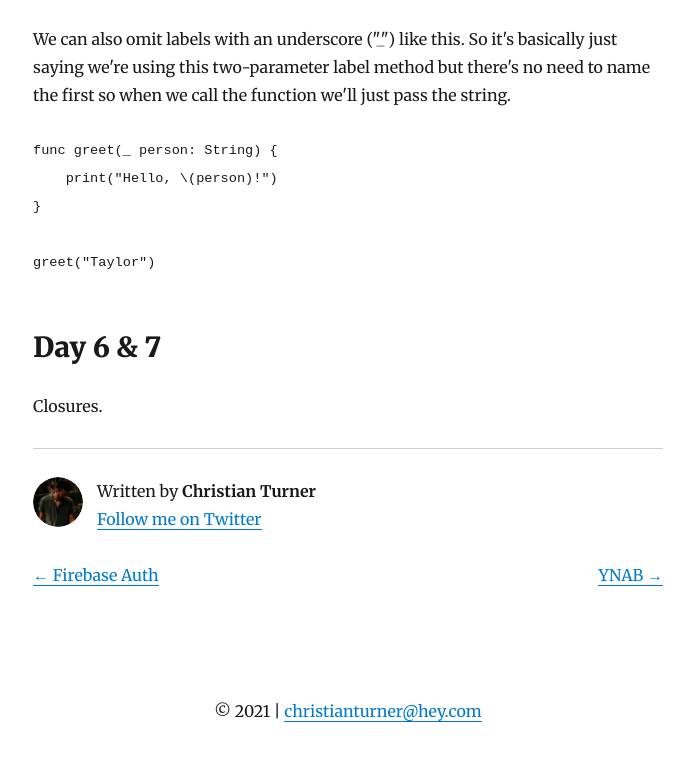
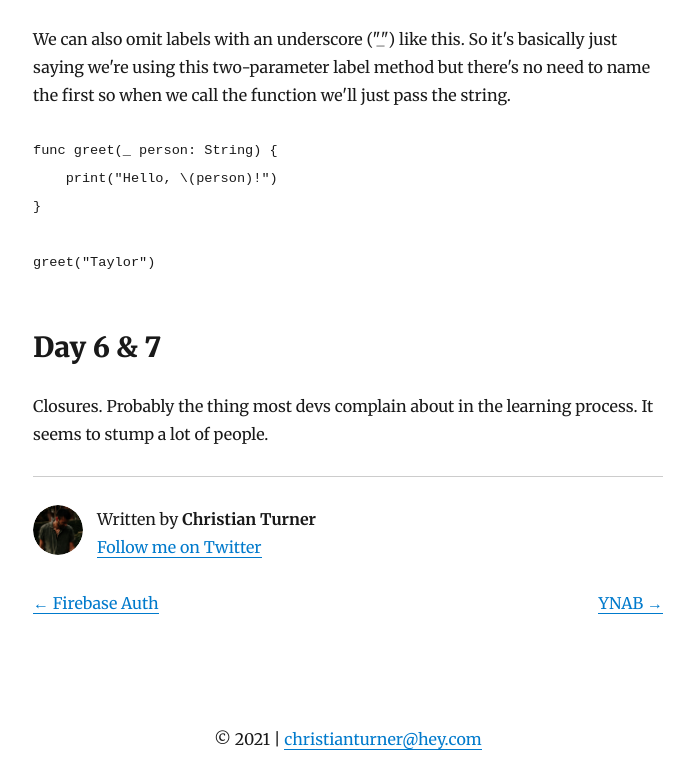
Before and after one commit to cdt-eth/blog, a Gatsby site in the folder blog/: page /blog/100-Days-Of-Swift/ in a window 1280 px wide. Shown: the part 1390-2167 px from the top of the page, without its empty margins (292-986 px from the left). Before the commit the page ends 2139 px from the top, so only its background shows below. Built offline with nearby package versions, Linux system fonts and the light colour scheme; Gatsby itself is replaced by a stand-in of ours; some packages are replaced by stand-ins of ours; code samples lack their colours.

Commit message:
blog update

```diff
--- a/blog/content/blog/100-Days-Of-Swift/index.md
+++ b/blog/content/blog/100-Days-Of-Swift/index.md
@@ -34,4 +34,4 @@ greet("Taylor")
 
 ## Day 6 & 7
 
-Closures.
+Closures. Probably the thing most devs complain about in the learning process. It seems to stump a lot of people.
```
